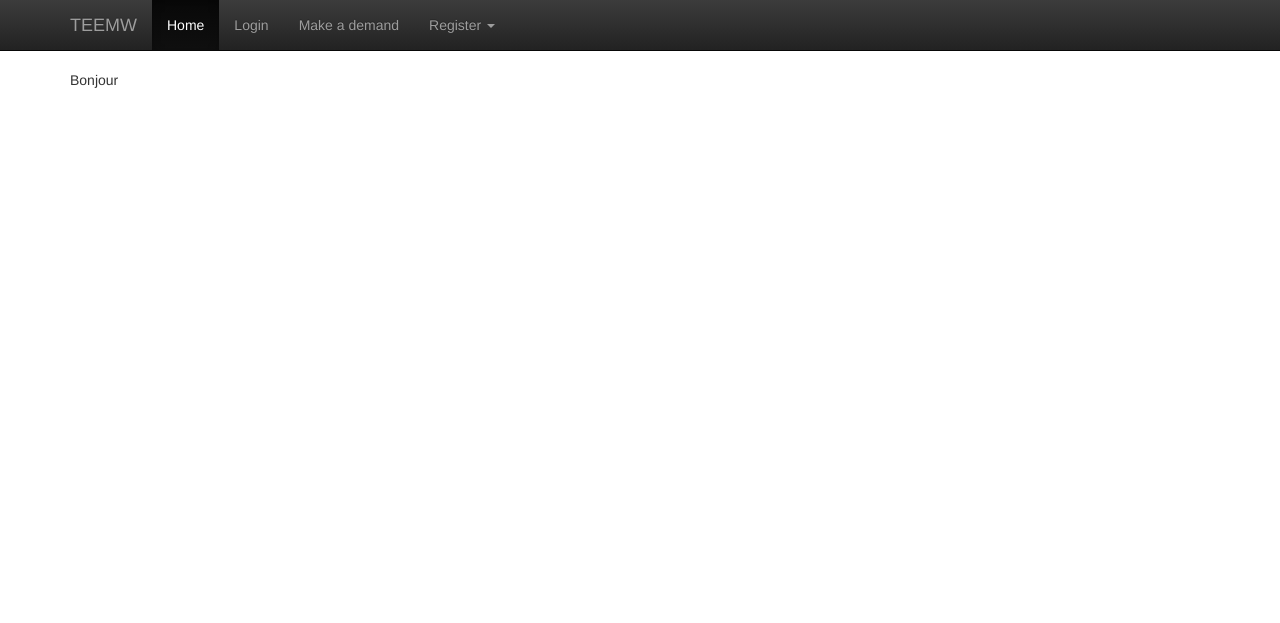
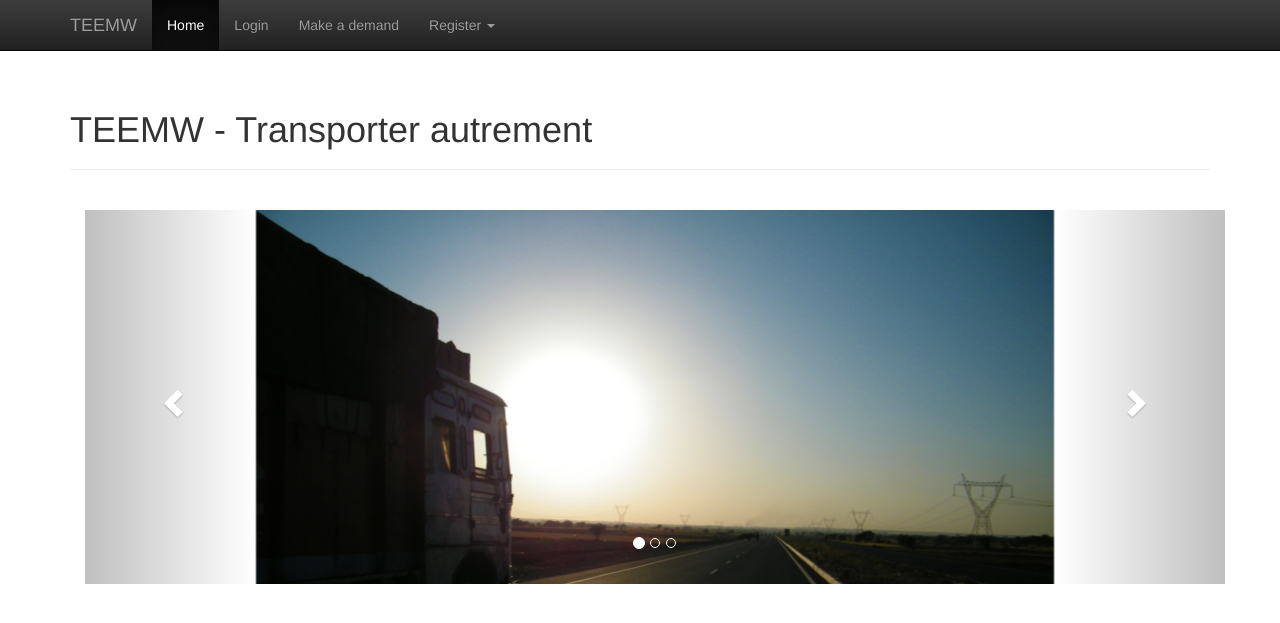
Before and after one commit to benthieu/teemw, a CodeIgniter app: page /teemw/ in a window 1280 px wide. Shown: the top 623 px of the page. Run offline with CodeIgniter, Linux system fonts and the light colour scheme.

Commit message:
landing + images

```diff
--- a/application/language/french/default_lang.php
+++ b/application/language/french/default_lang.php
@@ -1,3 +1,3 @@
 <?php
 
-$lang['landing_page'] = 'Bonjour';
+$lang['landing_page'] = 'TEEMW - Transporter autrement';
--- a/application/views/landing_page.php
+++ b/application/views/landing_page.php
@@ -1,3 +1,40 @@
 <?php
 defined('BASEPATH') OR exit('No direct script access allowed');
-?><p><?php echo lang('landing_page') ?></p>
+?><div class="page-header"><h1><?php echo lang('landing_page') ?></h1>
+</div>
+<div class="container">
+  <br>
+  <div id="myCarousel" class="carousel slide" data-ride="carousel">
+    <!-- Indicators -->
+    <ol class="carousel-indicators">
+      <li data-target="#myCarousel" data-slide-to="0" class="active"></li>
+      <li data-target="#myCarousel" data-slide-to="1"></li>
+      <li data-target="#myCarousel" data-slide-to="2"></li>
+    </ol>
+
+    <!-- Wrapper for slides -->
+    <div class="carousel-inner" role="listbox">
+      <div class="item active">
+        <img src="img/truck-landscape.jpg" alt="truck-landscape" width="460" height="345">
+      </div>
+
+      <div class="item">
+        <img src="img/crossing-roads.jpg" alt="crossing-roads" width="460" height="345">
+      </div>
+
+      <div class="item">
+        <img src="img/hand-truck.jpg" alt="hand-truck" width="460" height="345">
+      </div>
+    </div>
+
+    <!-- Left and right controls -->
+    <a class="left carousel-control" href="#myCarousel" role="button" data-slide="prev">
+      <span class="glyphicon glyphicon-chevron-left" aria-hidden="true"></span>
+      <span class="sr-only">Previous</span>
+    </a>
+    <a class="right carousel-control" href="#myCarousel" role="button" data-slide="next">
+      <span class="glyphicon glyphicon-chevron-right" aria-hidden="true"></span>
+      <span class="sr-only">Next</span>
+    </a>
+  </div>
+</div>
--- a/css/default.css
+++ b/css/default.css
@@ -0,0 +1,5 @@
+.carousel-inner > .item > img,
+  .carousel-inner > .item > a > img {
+      width: 70%;
+      margin: auto;
+  }
```
Also changed, not shown: application/views/auth/login_transporter_form.php (added, +56 -0 lines), img/crossing-roads.jpg (added), img/hand-truck.jpg (added), img/truck-landscape.jpg (added).
